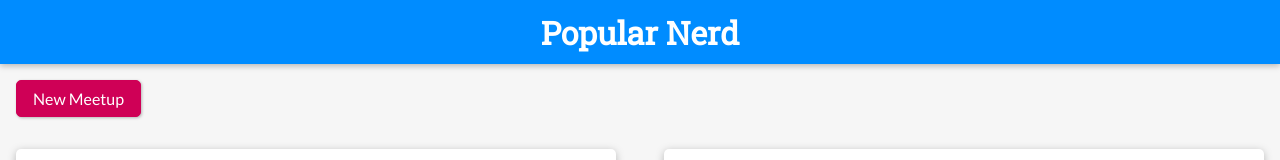
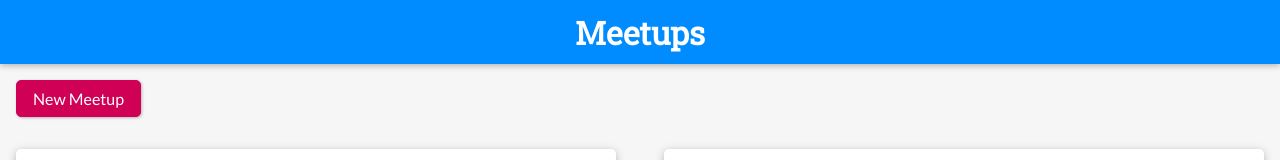
Before and after one commit to TheNootLinja/MeetupsProject, a Svelte app: page / in a window 1280 px wide. Shown: the top 160 px of the page. Built offline with nearby package versions, Linux system fonts and the light colour scheme.

Commit message:
Fixing title in header from test title

```diff
--- a/src/UI/header.svelte
+++ b/src/UI/header.svelte
@@ -20,5 +20,5 @@
 </style>
 
 <header>
-  <h1>Popular Nerd</h1>
+  <h1>Meetups</h1>
 </header>
```
